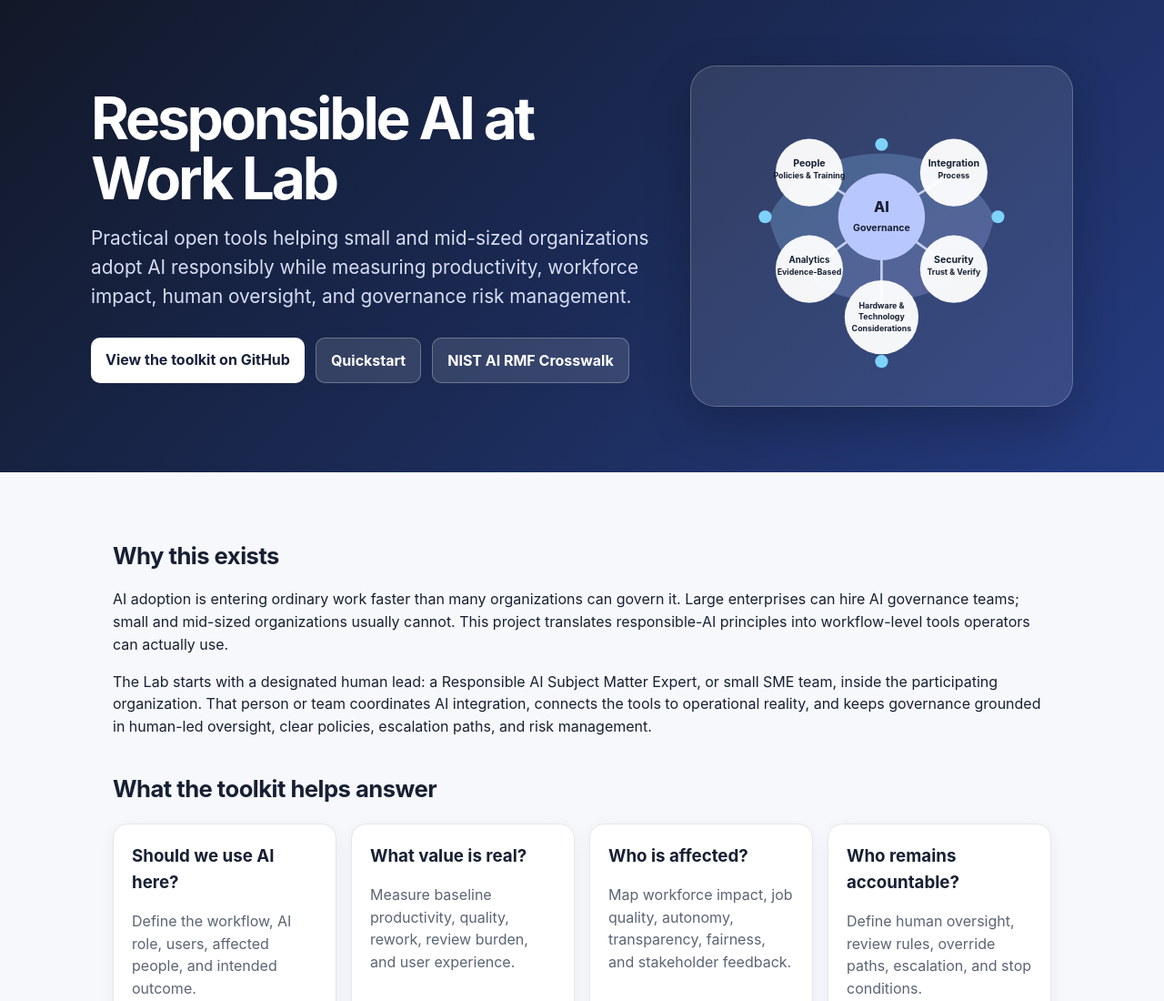
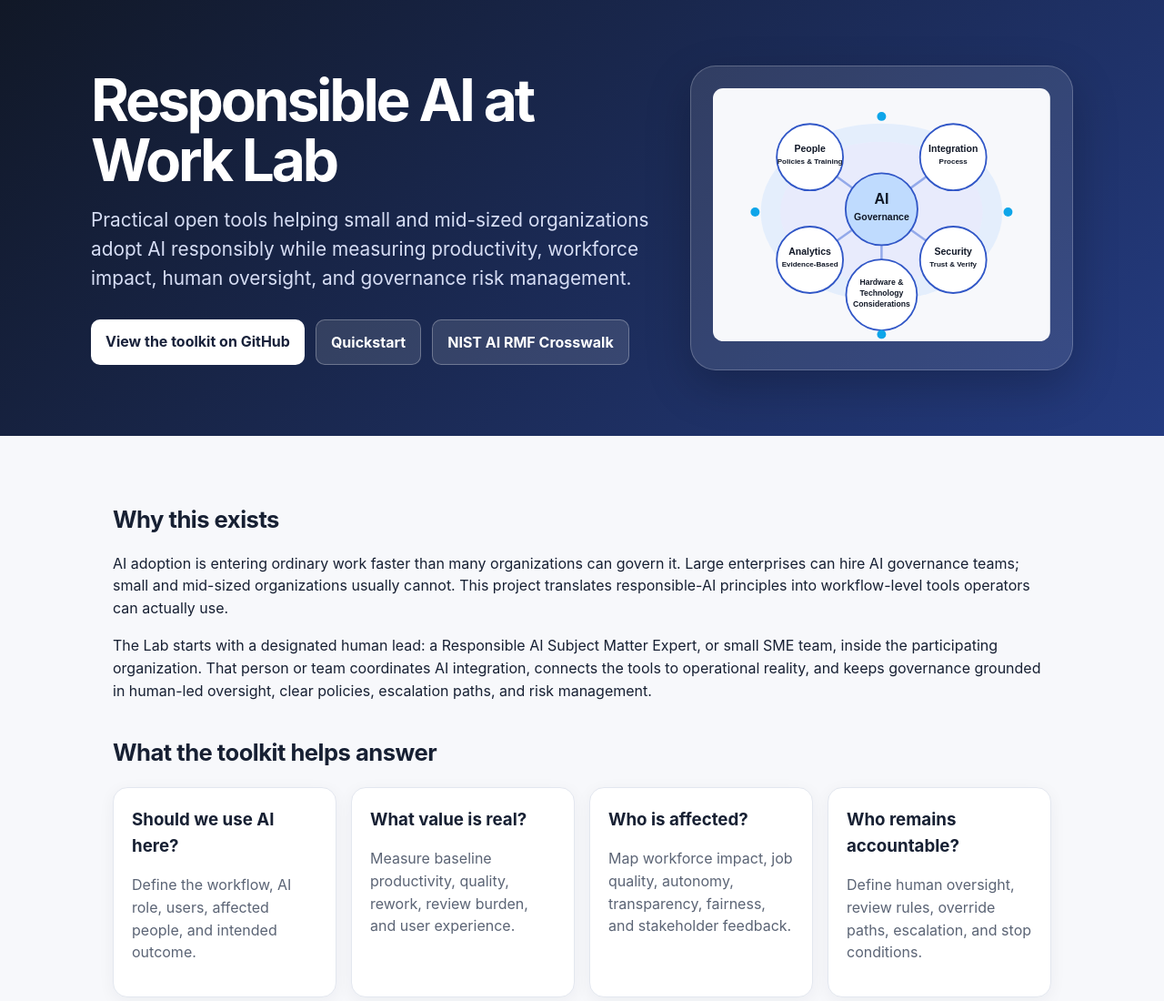
Before and after one commit to murphylawtex-bit/responsible-ai-at-work-lab, a plain HTML site: page index.html in a window 1280 px wide. Shown: the top 1100 px of the page at 91% size. Drawn offline with Linux system fonts and the light colour scheme.

Commit message:
Replace lab graphic with high-contrast version

```diff
--- a/index.html
+++ b/index.html
@@ -54,16 +54,52 @@
         </div>
       </div>
       <div class="hero-art" aria-label="Illustration of people, work, and AI governance connected in a workflow">
-        <svg viewBox="0 0 420 360" role="img" width="100%" height="auto">
-          <defs>
-            <linearGradient id="g" x1="0" y1="0" x2="1" y2="1"><stop stop-color="#7dd3fc"/><stop offset="1" stop-color="#c4b5fd"/></linearGradient>
-          </defs>
-          <path d="M70 160 C120 55, 300 55, 350 160 C330 295, 95 305, 70 160Z" fill="url(#g)" opacity=".25"/>
-          <line class="line" x1="120" y1="105" x2="210" y2="160"/><line class="line" x1="300" y1="105" x2="210" y2="160"/><line class="line" x1="120" y1="225" x2="210" y2="160"/><line class="line" x1="300" y1="225" x2="210" y2="160"/><line class="line" x1="210" y1="285" x2="210" y2="160"/>
-          <circle class="node" cx="120" cy="105" r="42"/><circle class="node" cx="300" cy="105" r="42"/><circle class="node" cx="120" cy="225" r="42"/><circle class="node" cx="300" cy="225" r="42"/><circle class="node" cx="210" cy="285" r="46"/><circle class="node2" cx="210" cy="160" r="54"/>
-          <text x="210" y="154" text-anchor="middle" font-size="18" font-weight="800" fill="#172033">AI</text><text x="210" y="178" text-anchor="middle" font-size="12" font-weight="700" fill="#172033">Governance</text>
-          <text x="120" y="97" text-anchor="middle" font-size="12" font-weight="700" fill="#172033">People</text><text x="120" y="112" text-anchor="middle" font-size="10" font-weight="700" fill="#172033">Policies &amp; Training</text><text x="300" y="97" text-anchor="middle" font-size="12" font-weight="700" fill="#172033">Integration</text><text x="300" y="112" text-anchor="middle" font-size="10" font-weight="700" fill="#172033">Process</text><text x="120" y="218" text-anchor="middle" font-size="11" font-weight="700" fill="#172033">Analytics</text><text x="120" y="232" text-anchor="middle" font-size="10" font-weight="700" fill="#172033">Evidence-Based</text><text x="300" y="218" text-anchor="middle" font-size="12" font-weight="700" fill="#172033">Security</text><text x="300" y="232" text-anchor="middle" font-size="10" font-weight="700" fill="#172033">Trust &amp; Verify</text><text x="210" y="274" text-anchor="middle" font-size="10" font-weight="700" fill="#172033">Hardware &amp;</text><text x="210" y="288" text-anchor="middle" font-size="10" font-weight="700" fill="#172033">Technology</text><text x="210" y="302" text-anchor="middle" font-size="10" font-weight="700" fill="#172033">Considerations</text>
-          <circle class="accent" cx="210" cy="70" r="8"/><circle class="accent" cx="355" cy="160" r="8"/><circle class="accent" cx="210" cy="340" r="8"/><circle class="accent" cx="65" cy="160" r="8"/>
+        <svg viewBox="0 0 1200 900" role="img" width="100%" height="auto">
+          <rect width="1200" height="900" rx="36" fill="#f7f8fb"/>
+          <ellipse cx="600" cy="440" rx="430" ry="315" fill="#dbeafe" opacity="0.65"/>
+          <ellipse cx="600" cy="440" rx="360" ry="250" fill="#ede9fe" opacity="0.55"/>
+
+          <g stroke="#8aa2e8" stroke-width="8" stroke-linecap="round" opacity="0.9">
+            <line x1="345" y1="245" x2="600" y2="430"/>
+            <line x1="855" y1="245" x2="600" y2="430"/>
+            <line x1="345" y1="610" x2="600" y2="430"/>
+            <line x1="855" y1="610" x2="600" y2="430"/>
+            <line x1="600" y1="735" x2="600" y2="430"/>
+          </g>
+
+          <g font-family="Arial, Helvetica, sans-serif" text-anchor="middle" fill="#111827">
+            <circle cx="600" cy="430" r="128" fill="#bfdbfe" stroke="#3157c7" stroke-width="6"/>
+            <text x="600" y="412" font-size="52" font-weight="800">AI</text>
+            <text x="600" y="470" font-size="34" font-weight="800">Governance</text>
+
+            <circle cx="345" cy="245" r="118" fill="#ffffff" stroke="#3157c7" stroke-width="6"/>
+            <text x="345" y="226" font-size="34" font-weight="800">People</text>
+            <text x="345" y="270" font-size="26" font-weight="800">Policies &amp; Training</text>
+
+            <circle cx="855" cy="245" r="118" fill="#ffffff" stroke="#3157c7" stroke-width="6"/>
+            <text x="855" y="226" font-size="34" font-weight="800">Integration</text>
+            <text x="855" y="270" font-size="26" font-weight="800">Process</text>
+
+            <circle cx="345" cy="610" r="118" fill="#ffffff" stroke="#3157c7" stroke-width="6"/>
+            <text x="345" y="591" font-size="34" font-weight="800">Analytics</text>
+            <text x="345" y="635" font-size="26" font-weight="800">Evidence-Based</text>
+
+            <circle cx="855" cy="610" r="118" fill="#ffffff" stroke="#3157c7" stroke-width="6"/>
+            <text x="855" y="591" font-size="34" font-weight="800">Security</text>
+            <text x="855" y="635" font-size="26" font-weight="800">Trust &amp; Verify</text>
+
+            <circle cx="600" cy="735" r="126" fill="#ffffff" stroke="#3157c7" stroke-width="6"/>
+            <text x="600" y="700" font-size="28" font-weight="800">Hardware &amp;</text>
+            <text x="600" y="738" font-size="28" font-weight="800">Technology</text>
+            <text x="600" y="776" font-size="28" font-weight="800">Considerations</text>
+          </g>
+
+          <g fill="#0ea5e9">
+            <circle cx="600" cy="100" r="16"/>
+            <circle cx="1050" cy="440" r="16"/>
+            <circle cx="600" cy="875" r="16"/>
+            <circle cx="150" cy="440" r="16"/>
+          </g>
         </svg>
       </div>
     </div>
```
Also changed, not shown: lab-system-graphic-updated.png, lab-system-graphic-updated.svg.
